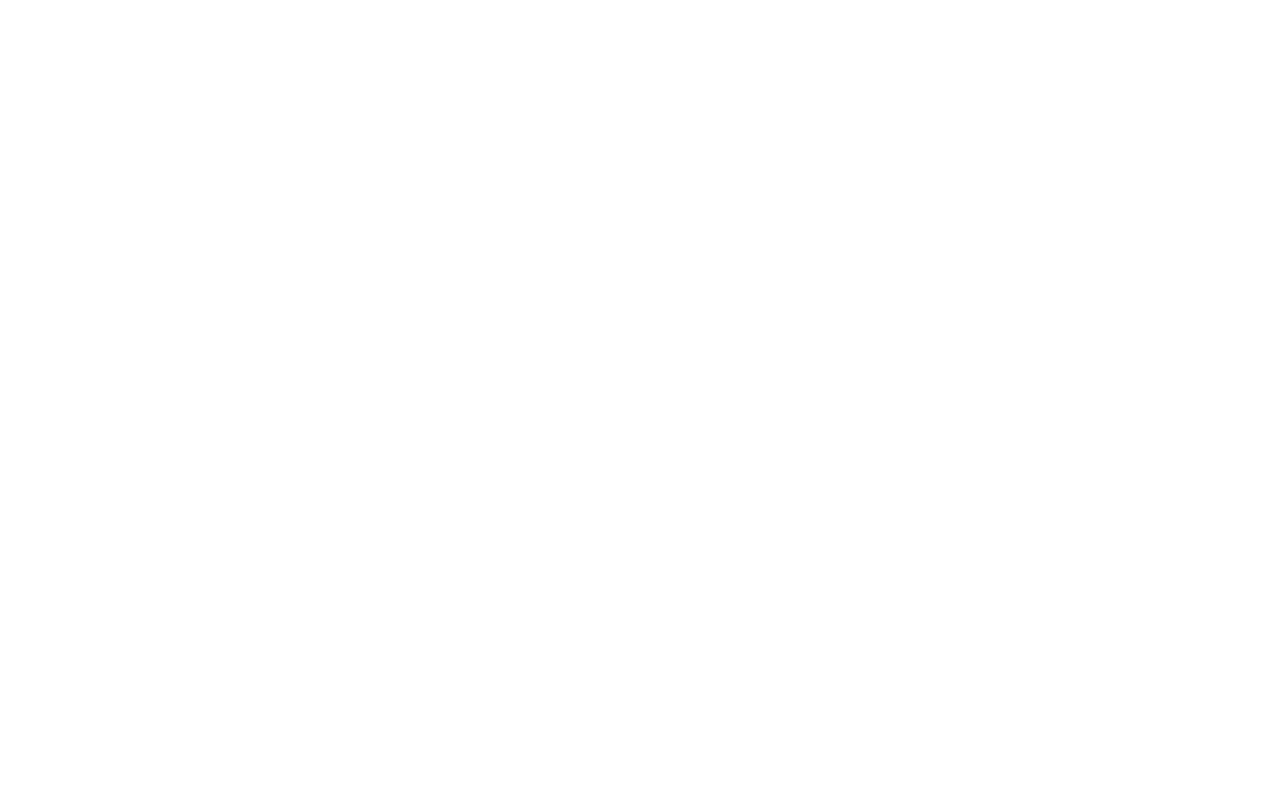
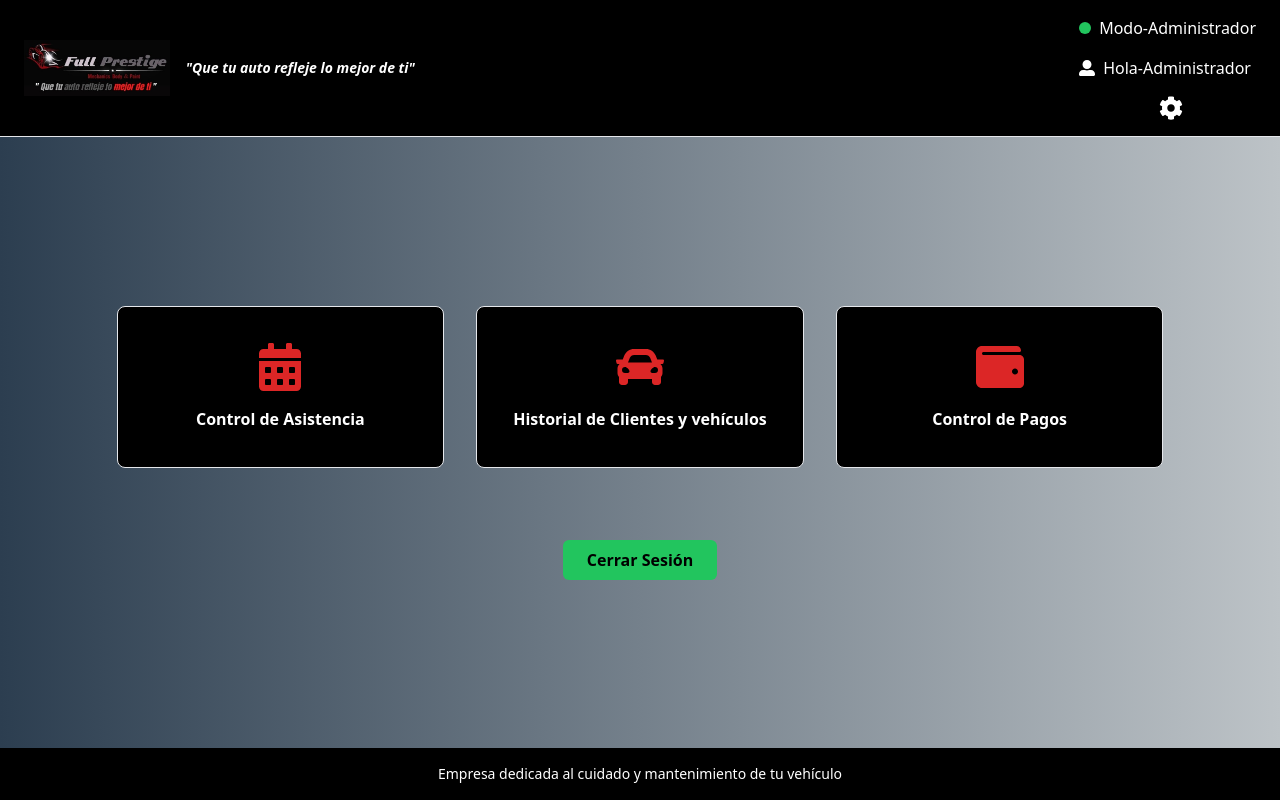
Before and after one commit to silviachaluisa/FULL-PRESTIGE, a React (Vite) app in the folder Frontend/: page /administrador in a window 1280 px wide. Before the commit this address had no page. Built offline with nearby package versions, Linux system fonts and the light colour scheme.

Commit message:
Modulo Administrador

```diff
--- a/Frontend/index.html
+++ b/Frontend/index.html
@@ -2,7 +2,7 @@
 <html lang="en">
   <head>
     <meta charset="UTF-8" />
-    <link rel="icon" type="image/svg+xml" href="./src/assets/imagenes/logo.jpg" />
+    <link rel="icon" type="image/svg+xml" href="./src/assets/imagenes/icon.jpg" />
     <meta name="viewport" content="width=device-width, initial-scale=1.0" />
     <title>Full Prestige</title>
   </head>
--- a/Frontend/package.json
+++ b/Frontend/package.json
@@ -14,6 +14,7 @@
     "postcss": "^8.4.47",
     "react": "^18.3.1",
     "react-dom": "^18.3.1",
+    "react-icons": "^5.3.0",
     "react-router-dom": "^6.27.0",
     "tailwindcss": "^3.4.14"
   },
--- a/Frontend/src/App.jsx
+++ b/Frontend/src/App.jsx
@@ -3,6 +3,8 @@
 import {BrowserRouter,Routes,Route} from 'react-router-dom'
 import { Bienvenida } from './Paginas/Bienvenida'
 import { Login } from './Paginas/Login'
+import {Administrador} from './Paginas/ModuloAdministrador.jsx'
+
 
 function App() {
     return (
@@ -10,6 +12,7 @@
             <Routes>
                 <Route path="/" element={<Bienvenida />} /> {/* Ruta principal */}
                 <Route path="/login" element={<Login />} />
+                <Route path="/administrador" element={<Administrador />} />
             </Routes>
         </BrowserRouter>
     );
--- a/Frontend/src/Paginas/Login.jsx
+++ b/Frontend/src/Paginas/Login.jsx
@@ -1,11 +1,26 @@
 import logo from '../assets/imagenes/logo.jpg';
 import user from '../assets/imagenes/user.jpg';
 import React from 'react';
+import {useState} from 'react'
+import { useNavigate } from 'react-router-dom';
+
 
 export const Login = () => {
+  const [username, setUsername]= useState('');
+  const [password, setPassword]= useState('');
+  const navigate=useNavigate();
+
+
   const handleLogin = (event) => {
     event.preventDefault();
     console.log("Iniciar sesión");
+
+    //Validacion simple (Para reemplazar con la API real)
+    if(username=='admin' && password=='123'){
+      navigate('/administrador');
+    }else{
+      alert('Credenciales incorrectas');
+    }
   };
 
   return (
@@ -15,7 +30,7 @@
 
         <form
           onSubmit={handleLogin}
-          className="bg-black border-2 border-red-600 p-14 rounded-lg shadow-lg w-full max-w-md"
+          className="bg-black border-4 border-red-600 p-16 rounded-lg shadow-lg w-full max-w-md "
         >
           <div className="flex justify-center mb-5">
             <img
@@ -31,21 +46,28 @@
             <input
               type="text"
               id="username"
+              value={username}
+              onChange={(e) => setUsername(e.target.value)}
               required
-              className="border border-red-600 bg-gray-200 rounded-lg py-2 px-4 w-full focus:outline-none focus:border-red-700"
+              className="border-2 border-red-600 bg-gray-200 rounded-lg py-2 px-4 w-full focus:outline-none focus:border-red-700"
               style={{ minWidth: '300px' }}
             />
           </div>
+
+
           <div className="mb-4">
             <label htmlFor="password" className="block text-sm font-semibold mb-2 text-white">Contraseña</label>
             <input
               type="password"
               id="password"
+              value={password}
+              onChange={(e) => setPassword(e.target.value)}
               required
-              className="border border-red-600 bg-gray-200 rounded-lg py-2 px-4 w-full focus:outline-none focus:border-red-600"
+              className="border-2 border-red-600 bg-gray-200 rounded-lg py-2 px-4 w-full focus:outline-none focus:border-red-600"
               style={{ minWidth: '300px' }}
             />
           </div>
+
 
           <div className="flex items-center mb-4">
             <input
@@ -55,6 +77,7 @@
             />
             <label htmlFor="rememberMe" className="text-sm text-white">Recordar Contraseña</label>
           </div>
+
 
           <div className="flex justify-center">
             <button
--- a/Frontend/src/Paginas/ModuloAdministrador.jsx
+++ b/Frontend/src/Paginas/ModuloAdministrador.jsx
@@ -2,57 +2,89 @@
 import logo from '../assets/imagenes/logo.jpg'; // Asegúrate de que la ruta sea correcta
 import { Link } from 'react-router-dom';
 import { FaUserAlt, FaCog, FaCalendarAlt, FaCar, FaWallet } from 'react-icons/fa';
+import { useNavigate } from 'react-router-dom';
 
-const Dashboard = () => {
+export const Administrador = () => {
+    const navigate = useNavigate(); //Para inicializar useNavigate
+
+    //Función para manejar el clic en el botón "Cerrar Sesión"
+    const handleLogout=() =>{
+        //Confirmación de cierre de sesión
+        const confirmLogout = window.confirm ("¿Estas seguro de que deseas cerrar sesión? ");
+
+        if (confirmLogout === true) {
+        navigate('/');
+        }
+
+    };
+
+
     return (
         <div className="bg-black min-h-screen flex flex-col justify-between">
             {/* Encabezado */}
-            <header className="flex items-center justify-between bg-black py-4 px-6 border-b border-blue-500">
+            <header className="flex items-center justify-between bg-black py-4 px-6 border-b border-white-500">
                 <div className="flex items-center">
                     <img src={logo} alt="Full Prestige" className="h-14" />
                     <p className="ml-4 text-white italic font-semibold text-sm">
                         "Que tu auto refleje lo mejor de ti"
                     </p>
                 </div>
-                <div className="flex items-center space-x-4 text-white">
-                    <div className="flex items-center">
-                        <FaUserAlt className="mr-2" />
+
+                <div className="flex flex-col space-y-4 text-white items-start">
+
+                    <div className="flex items-center space-x-2">
+                        <span className='w-3 h-3 bg-green-500 rounded-full inline-block'></span>
                         <span>Modo-Administrador</span>
                     </div>
-                    <div className="flex items-center">
+
+                    <div className="flex items-center space-x-2">
+                        <FaUserAlt className='text-white'/>
                         <span>Hola-Administrador</span>
-                        <FaCog className="ml-2" />
+                    </div>
+
+                    <div className='flex items-center'>
+                        <FaCog className='text-white text-2xl ml-20'/>
                     </div>
                 </div>
             </header>
 
-            {/* Opciones principales */}
-            <main className="flex-grow flex flex-col items-center justify-center space-y-8 py-8">
+
+            <main className="bg-white flex-grow flex flex-col items-center justify-center space-y-8 py-8" style={{
+                background: '#bdc3c7',  /* Fallback for old browsers */
+                background: '-webkit-linear-gradient(to right, #2c3e50, #bdc3c7)',  /* Chrome 10-25, Safari 5.1-6 */
+                background: 'linear-gradient(to right, #2c3e50, #bdc3c7)'  /* W3C, IE 10+/ Edge, Firefox 16+, Chrome 26+, Opera 12+, Safari 7+ */
+            }}
+            >
                 <div className="grid grid-cols-1 sm:grid-cols-3 gap-8">
-                    {/* Opción 1: Control de Asistencia */}
-                    <Link to="/control-asistencia" className="bg-black border border-blue-500 p-8 rounded-lg text-center hover:bg-gray-800 transition">
+
+                    <Link to="/control-asistencia" className="bg-black border border-white-500 p-9 rounded-lg text-center hover:bg-gray-800 transition">
                         <FaCalendarAlt className="text-red-600 mx-auto text-5xl mb-4" />
                         <p className="text-white font-semibold">Control de Asistencia</p>
                     </Link>
-                    {/* Opción 2: Historial de Clientes y Vehículos */}
-                    <Link to="/historial-clientes" className="bg-black border border-blue-500 p-8 rounded-lg text-center hover:bg-gray-800 transition">
+
+                    <Link to="/historial-clientes" className="bg-black border border-white-600 p-9 rounded-lg text-center hover:bg-gray-800 transition">
                         <FaCar className="text-red-600 mx-auto text-5xl mb-4" />
                         <p className="text-white font-semibold">Historial de Clientes y vehículos</p>
                     </Link>
-                    {/* Opción 3: Control de Pagos */}
-                    <Link to="/control-pagos" className="bg-black border border-blue-500 p-8 rounded-lg text-center hover:bg-gray-800 transition">
+
+                    <Link to="/control-pagos" className="bg-black border border-white-600 p-9 rounded-lg text-center hover:bg-gray-800 transition">
                         <FaWallet className="text-red-600 mx-auto text-5xl mb-4" />
                         <p className="text-white font-semibold">Control de Pagos</p>
                     </Link>
                 </div>
 
-                {/* Botón de Salir */}
-                <button className="bg-green-500 text-black font-bold px-6 py-2 rounded-full hover:bg-green-700 transition">
-                    SALIR
-                </button>
+
+
+                <div className="mt-auto">
+                    <button
+                        onClick={handleLogout}
+                        className="bg-green-500 text-black font-bold px-6 py-2 rounded-md hover:bg-green-700 transition mt-10">
+                        Cerrar Sesión
+                    </button>
+                </div>
             </main>
 
-            {/* Pie de página */}
+
             <footer className="bg-black py-4">
                 <p className="text-center text-white text-sm">
                     Empresa dedicada al cuidado y mantenimiento de tu vehículo
@@ -62,4 +94,4 @@
     );
 };
 
-export default Dashboard;
+export default Administrador;
```
Also changed, not shown: Frontend/src/assets/imagenes/icon.jpg (added), 1 other file (tests, documents, lock files or other folders).
